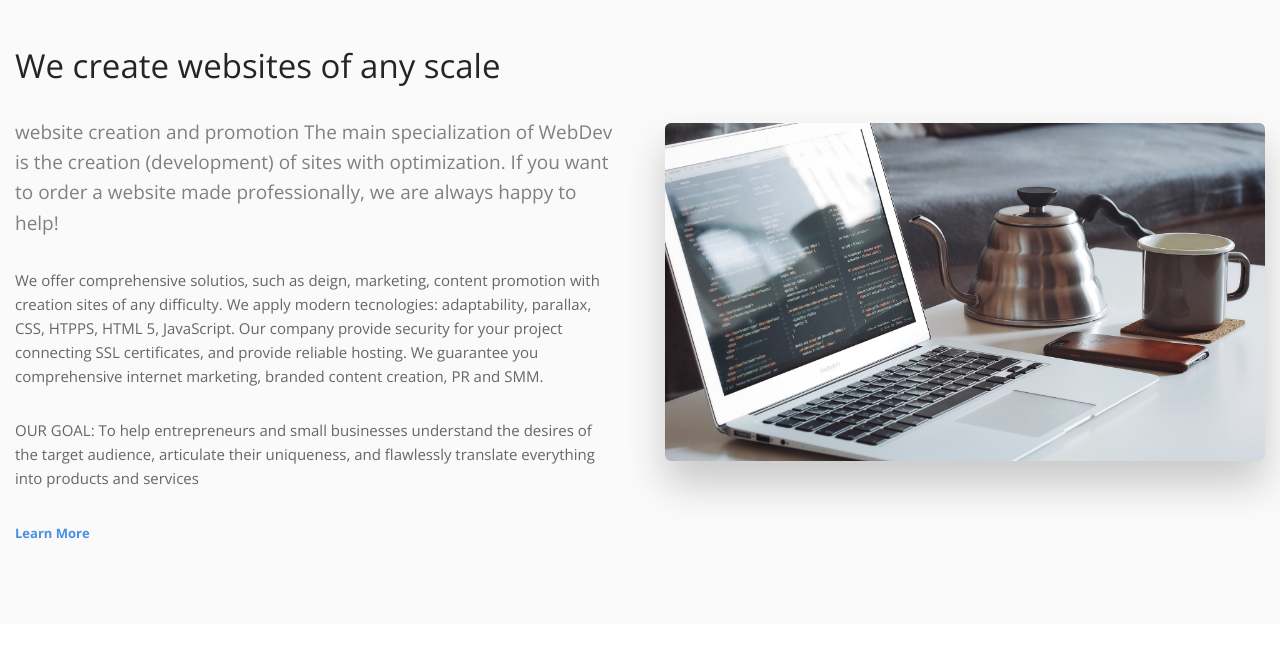
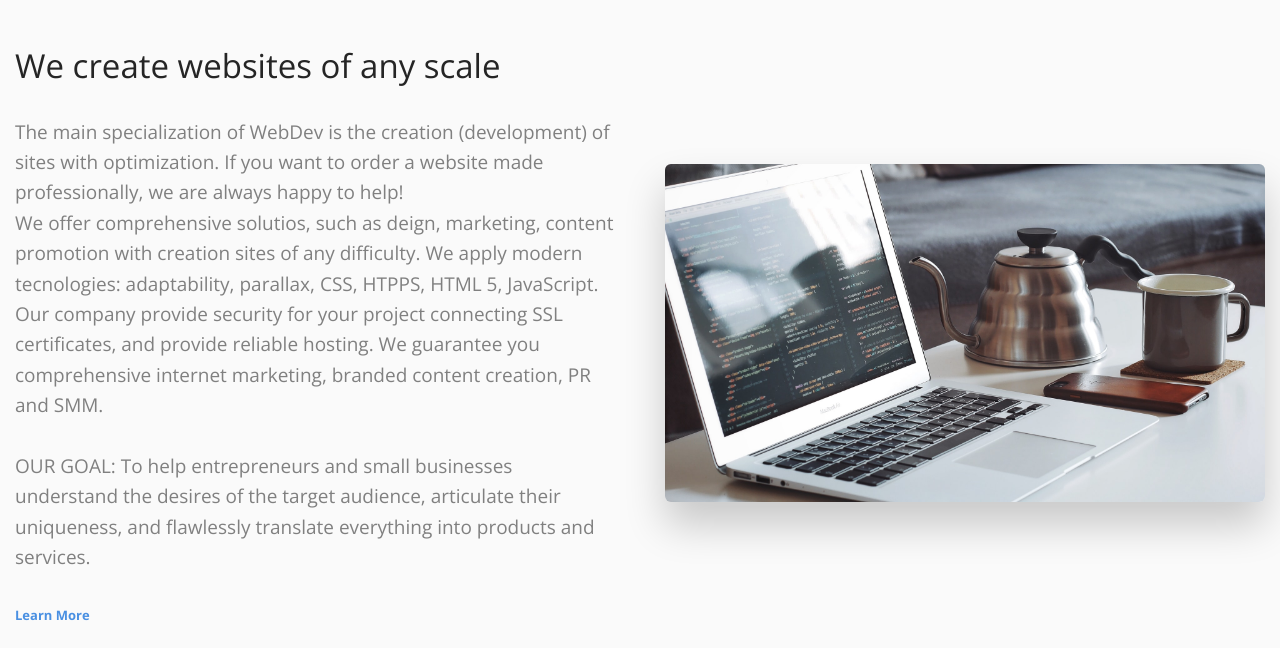
Before and after one commit to ekadiev/burning-man-ms1, a plain HTML site: page index.html in a window 1280 px wide. Shown: the part 1087-1735 px from the top of the page. Drawn offline with nearby package versions, Linux system fonts and the light colour scheme.

```diff
--- a/index.html
+++ b/index.html
@@ -94,17 +94,16 @@
         <div class="split-section">
           <div class="split-section__text">
             <h2>We create websites of any scale</h2>
-            <p class="lead">website creation and promotion
-The main specialization of WebDev is the creation (development) of sites with optimization.
-If you want to order a website made professionally, we are always happy to help!
-<p>
+            <p class="lead">The main specialization of WebDev is the creation (development) of sites with optimization.
+If you want to order a website made professionally, we are always happy to help!<br>
+
     We offer comprehensive solutios, such as deign, marketing, content promotion with creation sites
 of any difficulty. We apply modern tecnologies: adaptability, parallax, CSS, HTPPS, HTML 5, JavaScript.
 Our company provide security for your project connecting SSL certificates, and provide reliable hosting.
-We guarantee you comprehensive internet marketing, branded content creation, PR and SMM.
-</p>
+We guarantee you comprehensive internet marketing, branded content creation, PR and SMM. <br><br>
+
 OUR GOAL: To help entrepreneurs and small businesses understand the desires of the target audience,
-articulate their uniqueness, and flawlessly translate everything into products and services </p>
+articulate their uniqueness, and flawlessly translate everything into products and services.</p>
             <a href="#">Learn More</a>
           </div>
           <div class="split-section__image">
```
